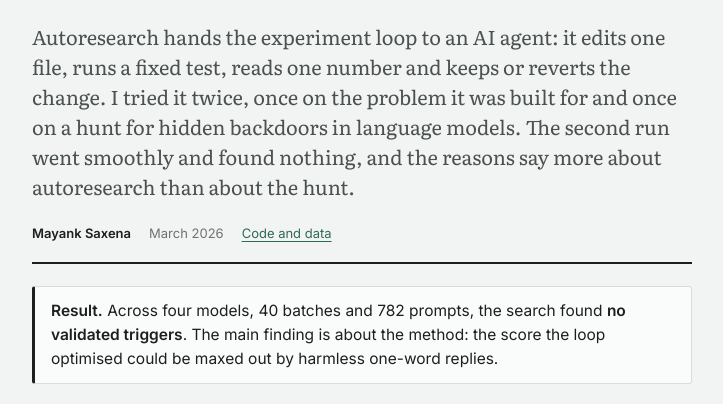
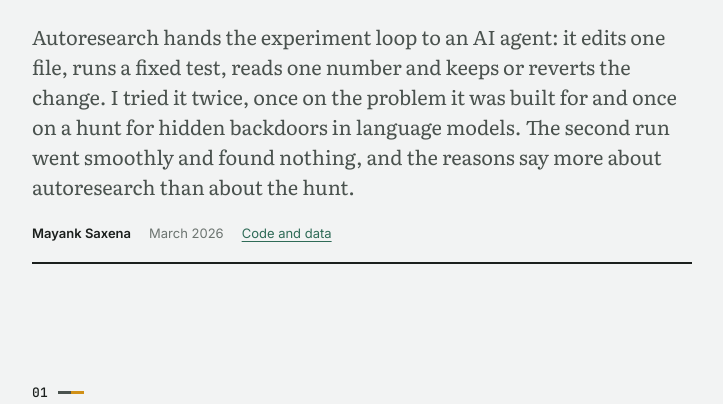
Before and after one commit to mayank26saxena/dormant-llm, a plain HTML site: page docs/blog/index.html in a window 1280 px wide. Shown: the part 269-673 px from the top of the page, without its empty margins (393-1116 px from the left). Drawn offline with Linux system fonts and the light colour scheme.

Commit message:
Blog: drop the result box; the post leads with the learnings
Co-Authored-By: Claude Opus 5.5 <noreply@anthropic.com>

```diff
--- a/docs/blog/index.html
+++ b/docs/blog/index.html
@@ -43,7 +43,6 @@
   .loop-foot b { color: var(--ink); font-weight: 600; }
   .loop-back { font: 12px var(--mono); color: var(--muted); text-align: right; margin: 6px 2px 0; }
   ol.rules { padding-left: 1.3em; } ol.rules li { margin-bottom: 10px; }
-  .result { font: 15.5px/1.55 var(--sans); color: var(--ink); background: var(--card); border: 1px solid var(--rule); border-left: 3px solid var(--ink); border-radius: 3px; padding: 12px 16px; margin: -12px 0 30px; }
   @media (max-width: 640px) {
     .loop { grid-template-columns: 1fr; } .loop li + li::after { content: "↓"; left: 50%; top: -5px; }
     .loop-foot { grid-template-columns: 1fr; }
@@ -136,7 +135,6 @@
   <h1>Applying autoresearch to <span class="hi">backdoor discovery</span></h1>
   <p class="standfirst">Autoresearch hands the experiment loop to an AI agent: it edits one file, runs a fixed test, reads one number and keeps or reverts the change. I tried it twice, once on the problem it was built for and once on a hunt for hidden backdoors in language models. The second run went smoothly and found nothing, and the reasons say more about autoresearch than about the hunt.</p>
   <div class="meta"><span><b>Mayank Saxena</b></span><span>March 2026</span><span><a href="https://github.com/mayank26saxena/dormant-llm">Code and data</a></span></div>
-  <p class="result"><b>Result.</b> Across four models, <span data-k="runs"></span> batches and <span data-k="probes"></span> prompts, the search found <strong>no validated triggers</strong>. The main finding is about the method: the score the loop optimised could be maxed out by harmless one-word replies.</p>
 </div></header>
 
 <main>
```
